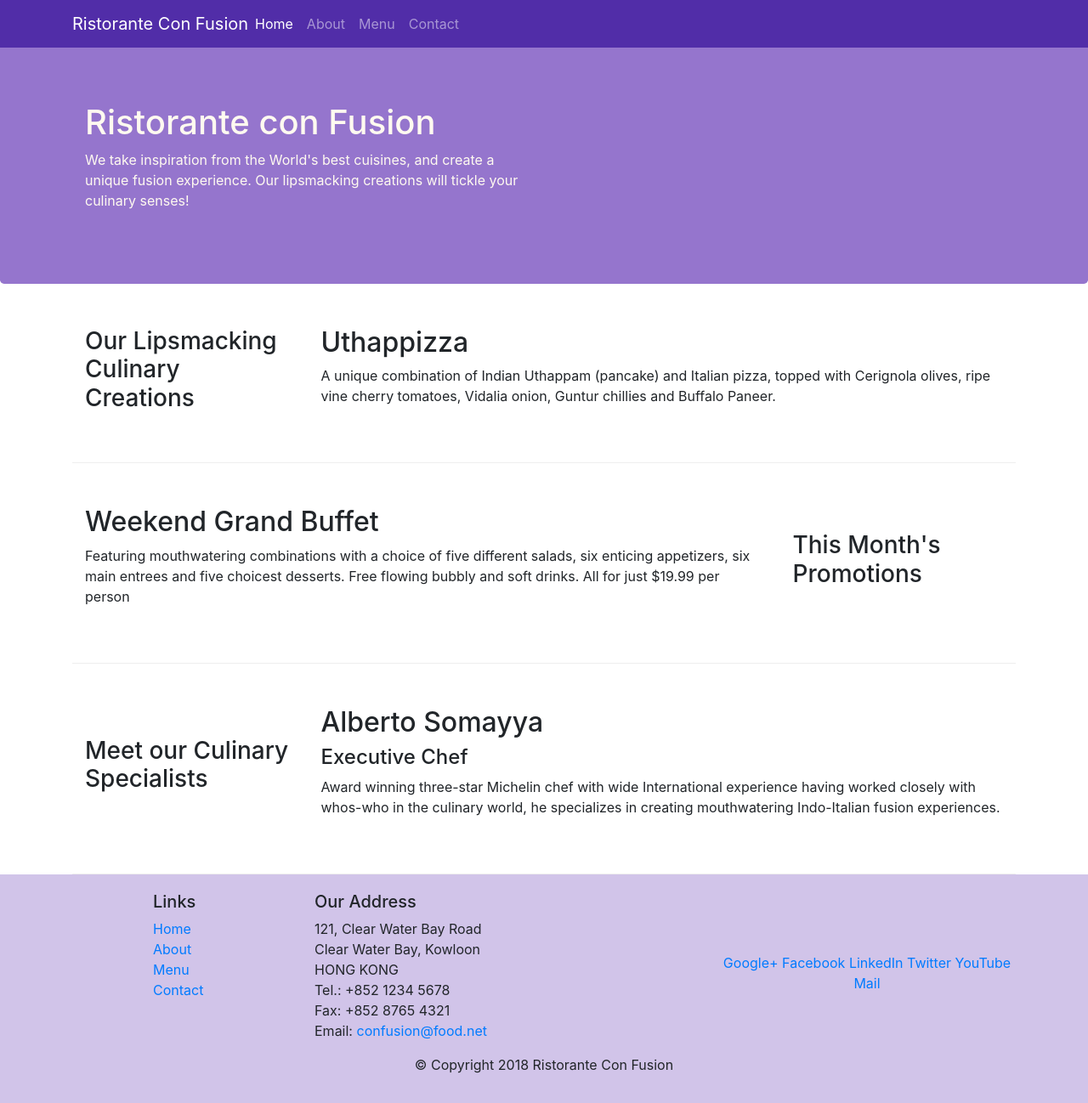
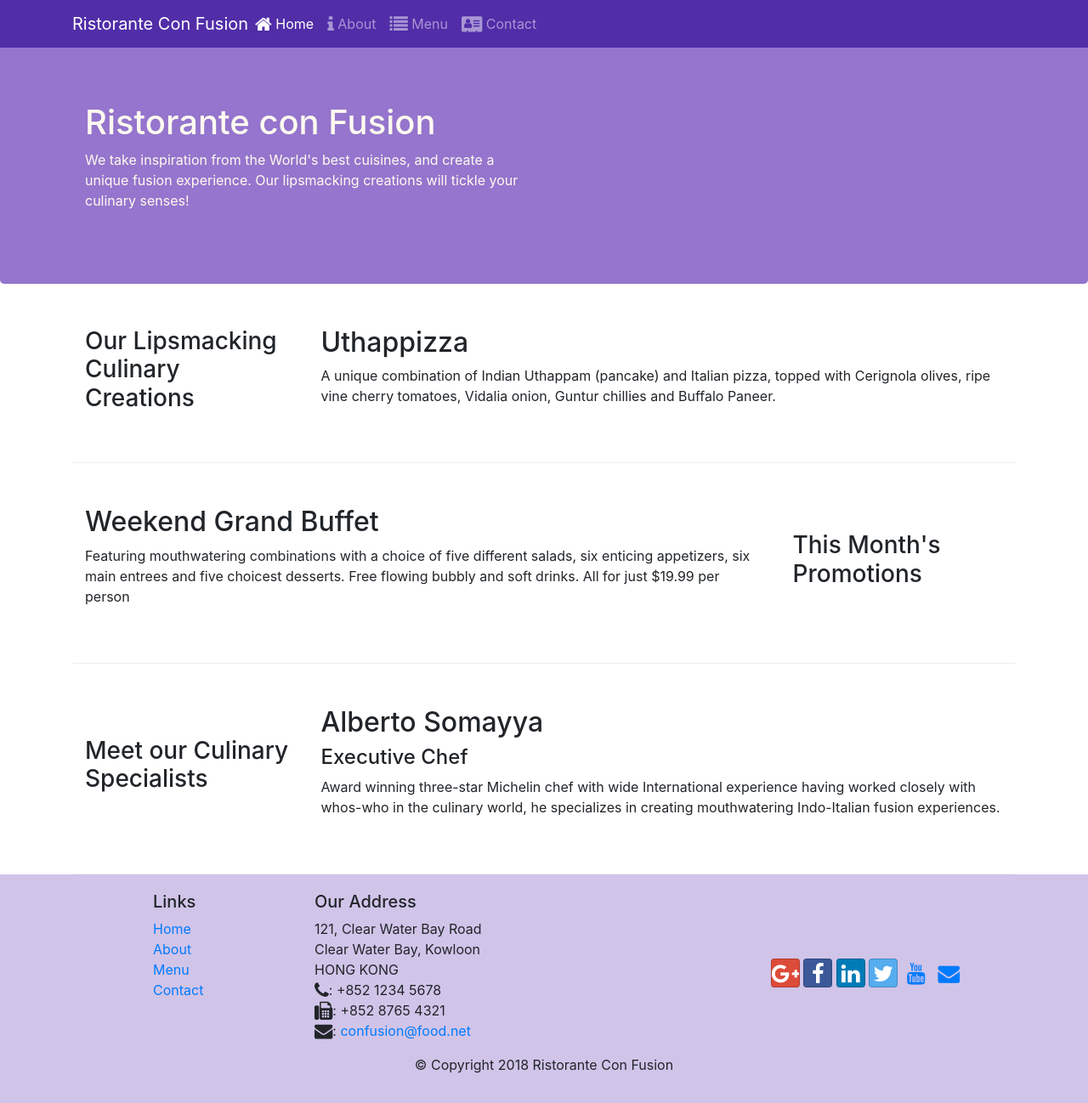
Before and after one commit to saivamsi1911/conFusion, a website: page index.html in a window 1280 px wide. Shown: the whole page at 85% size. Drawn offline with nearby package versions, Linux system fonts and the light colour scheme.

Commit message:
icon fonts

```diff
--- a/index.html
+++ b/index.html
@@ -9,6 +9,8 @@
 
         <!-- Bootstrap CSS -->
         <link rel="stylesheet" href="node_modules/bootstrap/dist/css/bootstrap.min.css">
+        <link rel="stylesheet" href="node_modules/font-awesome/css/font-awesome.min.css">
+        <link rel="stylesheet" href="node_modules/bootstrap-social/bootstrap-social.css">
         <link rel="stylesheet" href="css/styles.css">
     <title>Ristorante Con Fusion</title>
 </head>
@@ -24,10 +26,10 @@
             <a class="navbar-brand mr-auto" href="#">Ristorante Con Fusion</a>
            <div class="collapse navbar-collapse" id="Navbar">
             <ul class="navbar-nav mr-auto">
-                <li class="nav-item active"><a class="nav-link" href="#">Home</a></li>
-                <li class="nav-item"><a class="nav-link" href="./aboutus.html">About</a></li>
-                <li class="nav-item"><a class="nav-link" href="#">Menu</a></li>
-                <li class="nav-item"><a class="nav-link" href="#">Contact</a></li>
+                <li class="nav-item active"><a class="nav-link" href="#"><span class="fa fa-home fa-lg"> </span> Home</a></li>
+                <li class="nav-item"><a class="nav-link" href="./aboutus.html"><span class="fa fa-info fa-lg"> </span> About</a></li>
+                <li class="nav-item"><a class="nav-link" href="#"><span class="fa fa-list fa-lg"> </span> Menu</a></li>
+                <li class="nav-item"><a class="nav-link" href="#"><span class="fa fa-address-card fa-lg"> </span> Contact</a></li>
             </ul>
         </div>
         </div>
@@ -99,19 +101,19 @@
 		              121, Clear Water Bay Road<br>
 		              Clear Water Bay, Kowloon<br>
 		              HONG KONG<br>
-		              Tel.: +852 1234 5678<br>
-		              Fax: +852 8765 4321<br>
-		              Email: <a href="mailto:confusion@food.net">confusion@food.net</a>
+		              <i class="fa fa-phone fa-lg"></i>: +852 1234 5678<br>
+                      <i class="fa fa-fax fa-lg"></i>: +852 8765 4321<br>
+                      <i class="fa fa-envelope fa-lg"></i>: <a href="mailto:confusion@food.net">confusion@food.net</a>
 		           </address>
                 </div>
                 <div class="col-12 col-sm-4 align-self-center">
                     <div class="text-center">
-                        <a href="http://google.com/+">Google+</a>
-                        <a href="http://www.facebook.com/profile.php?id=">Facebook</a>
-                        <a href="http://www.linkedin.com/in/">LinkedIn</a>
-                        <a href="http://twitter.com/">Twitter</a>
-                        <a href="http://youtube.com/">YouTube</a>
-                        <a href="mailto:">Mail</a>
+                        <a class="btn btn-social-icon btn-google" href="http://google.com/+"><i class="fa fa-google-plus fa-lg"></i></a>
+                        <a class="btn btn-social-icon btn-facebook" href="http://www.facebook.com/profile.php?id="><i class="fa fa-facebook fa-lg"></i></a>
+                        <a class="btn btn-social-icon btn-linkedin" href="http://www.linkedin.com/in/"><i class="fa fa-linkedin fa-lg"></i></a>
+                        <a class="btn btn-social-icon btn-twitter" href="http://twitter.com/"><i class="fa fa-twitter fa-lg"></i></a>
+                        <a class="btn btn-social-icon btn-youtube" href="http://youtube.com/"><i class="fa fa-youtube fa-lg"></i></a>
+                        <a class="btn btn-social-icon " href="mailto:"><i class="fa fa-envelope fa-lg"></i></a>
                     </div>
                 </div>
            </div>
--- a/package.json
+++ b/package.json
@@ -23,6 +23,8 @@
   "homepage": "https://github.com/saivamsi1911/conFuion#readme",
   "dependencies": {
     "bootstrap": "^4.0.0",
+    "bootstrap-social": "^5.1.1",
+    "font-awesome": "^4.7.0",
     "jquery": "^3.3.1",
     "popper.js": "^1.12.9"
   }
```
Also changed, not shown: aboutus.html (+17 -14 lines).
